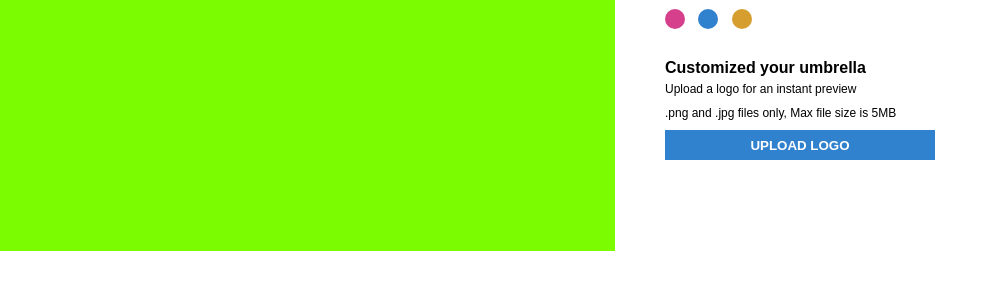
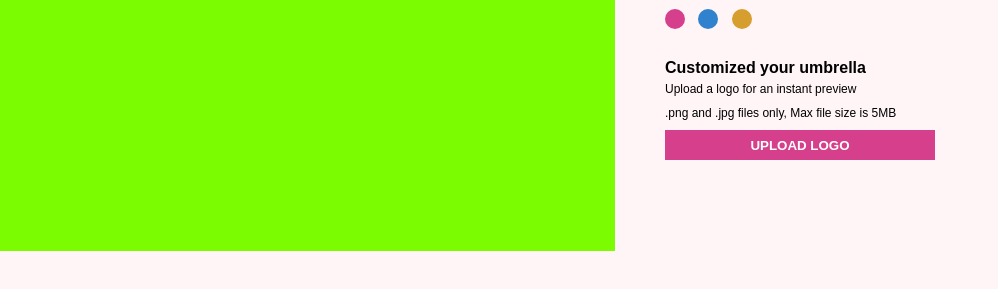
Before and after one commit to AshishKohad27/StarApps_Studio, a plain HTML site: page index.html in a window 1280 px wide. Both pictures are taken after a click on the button 675 px from the left and 368 px from the top of the page. Shown: the part 349-638 px from the top of the page, without its empty margins (0-998 px from the left). Drawn offline with Linux system fonts and the light colour scheme.

Commit message:
Javascript: done with background color part

```diff
--- a/index.html
+++ b/index.html
@@ -123,3 +123,22 @@
 <script src="./index.js"></script>
 
 </html>
+<script>
+    let main = document.getElementById("main");
+    let upload = document.getElementById("upload")
+    let pink = document.querySelector(".pink").addEventListener("click", (event) => {
+        main.style.backgroundColor = "#FFF5F7";
+        upload.style.backgroundColor = "#D53F8C";
+        //console.log("event:", event)
+    })
+    let blue = document.querySelector(".blue").addEventListener("click", (event) => {
+        main.style.backgroundColor = "#EBF8FF"
+        upload.style.backgroundColor = "#3182CE"
+        //console.log("event:", event)
+    })
+    let yellow = document.querySelector(".yellow").addEventListener("click", (event) => {
+        main.style.backgroundColor = "#FFFFF0"
+        upload.style.backgroundColor = "#D69E2E"
+        //console.log("event:", event)
+    })
+</script>
```
